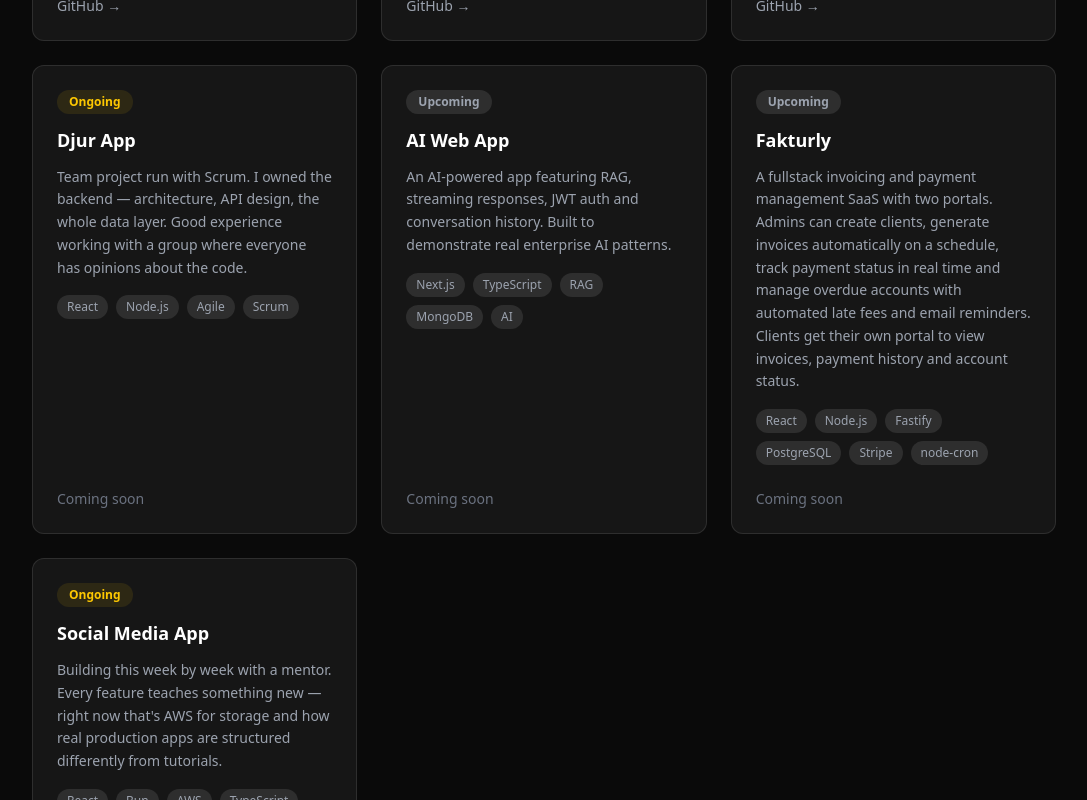
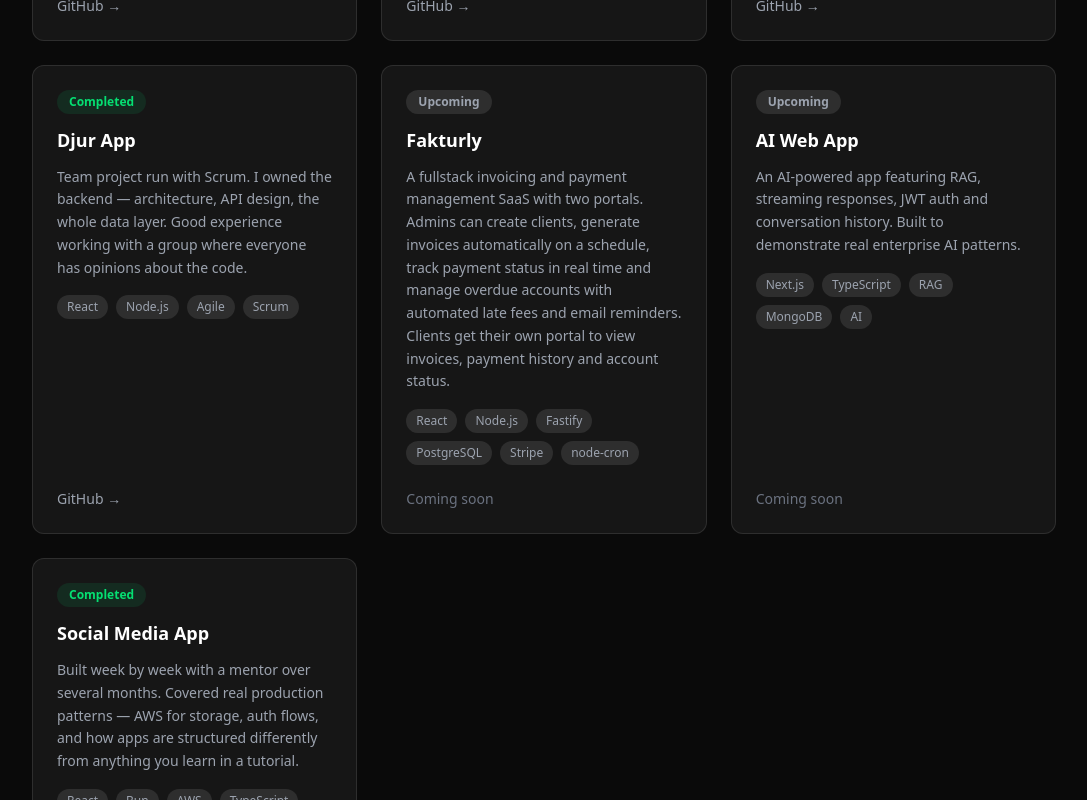
Before and after one commit to devinder-dev/portfolio, a Next.js app: page / in a window 1280 px wide. Shown: the part 3000-3800 px from the top of the page, without its empty margins (96-1183 px from the left). Built offline with nearby package versions, Linux system fonts and the light colour scheme.

Commit message:
chore: mark Social Media App and Djur App as completed, add Djur GitHub link, reorder upcoming projects

```diff
--- a/src/data/projects.ts
+++ b/src/data/projects.ts
@@ -31,9 +31,18 @@ export const projects = [
     description:
       "Team project run with Scrum. I owned the backend — architecture, API design, the whole data layer. Good experience working with a group where everyone has opinions about the code.",
     tags: ["React", "Node.js", "Agile", "Scrum"],
+    github: "https://github.com/devinder-dev/mitt-djur",
+    live: "",
+    status: "completed",
+  },
+  {
+    title: "Fakturly",
+    description:
+      "A fullstack invoicing and payment management SaaS with two portals. Admins can create clients, generate invoices automatically on a schedule, track payment status in real time and manage overdue accounts with automated late fees and email reminders. Clients get their own portal to view invoices, payment history and account status.",
+    tags: ["React", "Node.js", "Fastify", "PostgreSQL", "Stripe", "node-cron"],
     github: "",
     live: "",
-    status: "ongoing",
+    status: "upcoming",
   },
   {
     title: "AI Web App",
@@ -45,21 +54,12 @@ export const projects = [
     status: "upcoming",
   },
   {
-    title: "Fakturly",
-    description:
-      "A fullstack invoicing and payment management SaaS with two portals. Admins can create clients, generate invoices automatically on a schedule, track payment status in real time and manage overdue accounts with automated late fees and email reminders. Clients get their own portal to view invoices, payment history and account status.",
-    tags: ["React", "Node.js", "Fastify", "PostgreSQL", "Stripe", "node-cron"],
-    github: "",
-    live: "",
-    status: "upcoming",
-  },
-  {
     title: "Social Media App",
     description:
-      "Building this week by week with a mentor. Every feature teaches something new — right now that's AWS for storage and how real production apps are structured differently from tutorials.",
+      "Built week by week with a mentor over several months. Covered real production patterns — AWS for storage, auth flows, and how apps are structured differently from anything you learn in a tutorial.",
     tags: ["React", "Bun", "AWS", "TypeScript"],
     github: "",
     live: "",
-    status: "ongoing",
+    status: "completed",
   },
 ];
```
